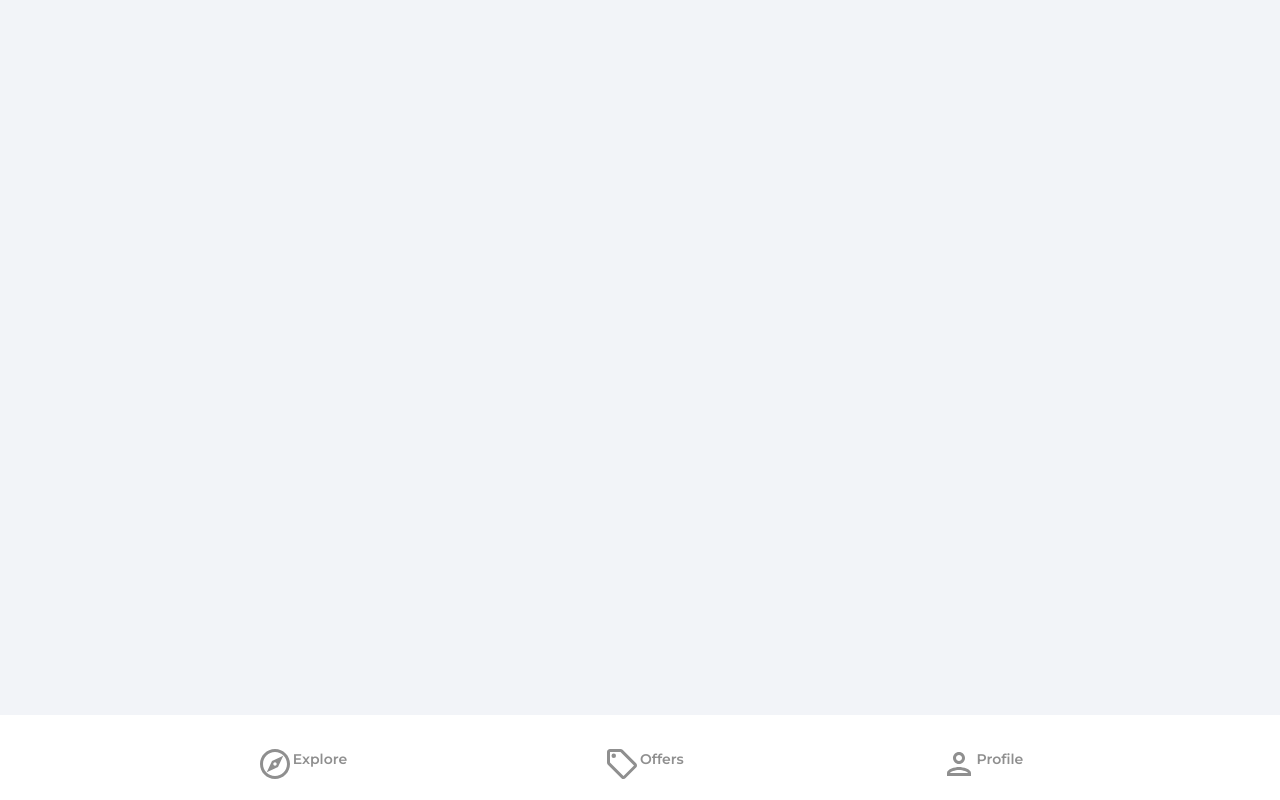
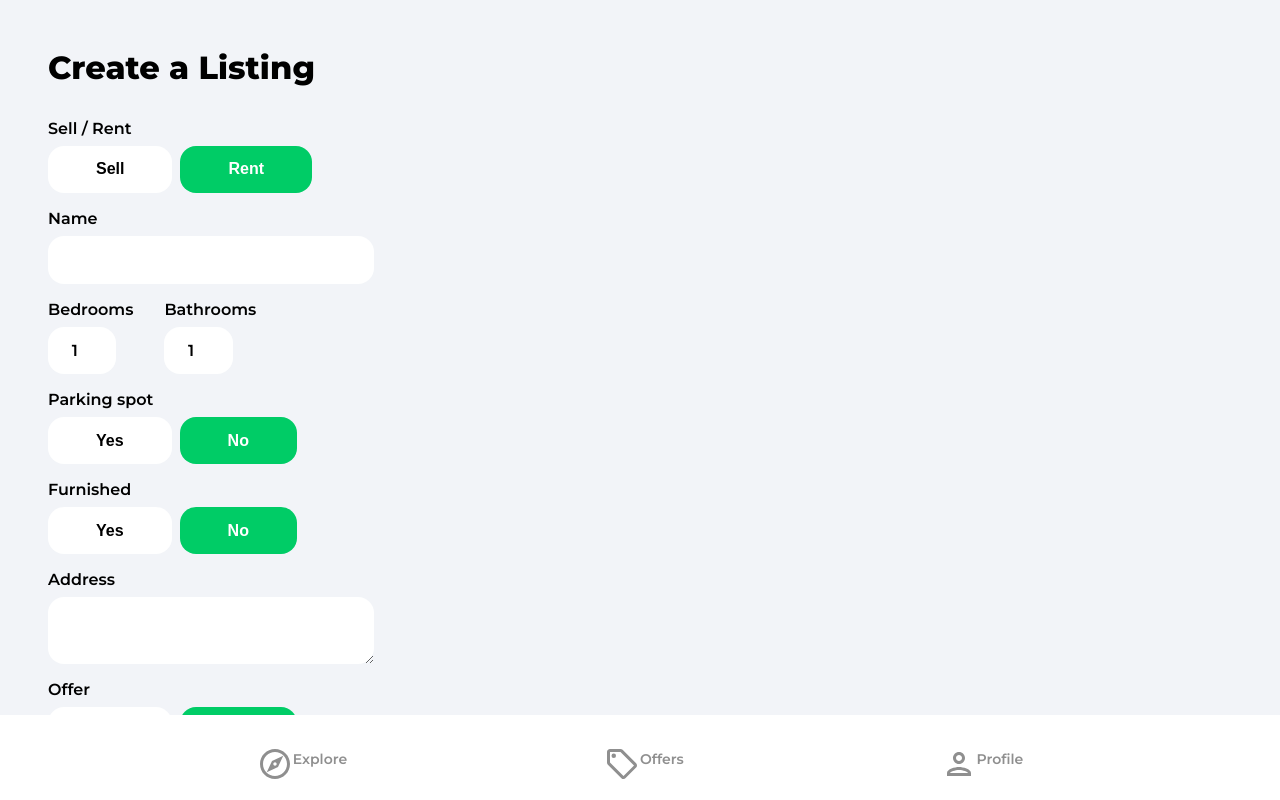
Before and after one commit to ZahidAbdi/house-search, a React (Create React App) app: page /create-listing in a window 1280 px wide. Shown: the top 800 px of the page. Built offline with nearby package versions, Linux system fonts and the light colour scheme; no server answers; sample sign-in values are in the browser's storage.

Commit message:
created a listing form

```diff
--- a/src/App.js
+++ b/src/App.js
@@ -4,12 +4,13 @@
 import Navbar from './components/Navbar';
 import PrivateRoute from './components/PrivateRoute';
 import Explore from './pages/Explore';
-import ForgotPassword from './pages/ForgotPassword';
 import Offers from './pages/Offers';
 import Category from './pages/Category';
 import Profile from './pages/Profile';
 import SignIn from './pages/SignIn';
 import SignUp from './pages/SignUp';
+import ForgotPassword from './pages/ForgotPassword';
+import CreateListing from './pages/CreateListing';
 
 function App() {
   return (
@@ -25,6 +26,7 @@
           <Route path='/sign-in' element={<SignIn />} />
           <Route path='/sign-up' element={<SignUp />} />
           <Route path='/forgot-password' element={<ForgotPassword />} />
+          <Route path='/create-listing' element={<CreateListing />} />
         </Routes>
         <Navbar />
       </Router>
--- /dev/null
+++ b/src/pages/CreateListing.jsx
@@ -0,0 +1,338 @@
+import { useState, useEffect, useRef } from 'react'
+import { getAuth, onAuthStateChanged} from 'firebase/auth'
+import { useNavigate } from 'react-router-dom'
+import LoadingSpinner from '../components/LoadingSpinner'
+
+
+function CreateListing() {
+  const [geolocationEnabled, setGeolocationEnabled] = useState(true)
+  const [loading, setLoading] = useState(false)
+  const [formData, setFormData] = useState({
+    type: 'rent',
+    name: '',
+    bedrooms: 1,
+    bathrooms: 1,
+    parking: false,
+    furnished: false,
+    address: '',
+    offer: false,
+    regularPrice: 0,
+    discountedPrice: 0,
+    images: {},
+    latitude: 0,
+    longitude: 0
+  })
+
+  const {
+    type,
+    name,
+    bedrooms,
+    bathrooms,
+    parking,
+    furnished,
+    address,
+    offer,
+    regularPrice,
+    discountedPrice,
+    images,
+    latitude,
+    longitude
+  } = formData
+
+  const auth = getAuth()
+  const navigate = useNavigate()
+  const isMounted = useRef(true)
+
+  useEffect(() => {
+    if(isMounted) {
+      onAuthStateChanged(auth, (user) => {
+        if(user) {
+          setFormData({...formData, userRef: user.uid})
+        } else {
+          navigate('/sign-in')
+        }
+      })
+    }
+
+    return () => {
+      isMounted.current = false
+    }
+    // eslint-disable-next-line react-hooks/exhaustive-deps
+  }, [isMounted])
+
+
+  const onSubmit = (e) => {
+    e.preventDefault()
+    console.log(formData)
+  }
+
+  const onMutate = (e) => {
+    // check if the boolean in the form if true or false
+    let boolean = null
+
+    if (e.target.value === 'true') {
+      boolean = true
+    }
+    if (e.target.value === 'false') {
+      boolean = false
+    }
+
+    // check if its a file
+    if(e.target.files) {
+      setFormData((prevState) => ({
+        ...prevState,
+        images: e.target.files
+      }))
+    }
+
+    // if its a text/boolean/numbers return
+    if(!e.target.files) {
+      setFormData((prevState) => ({
+        ...prevState,
+        // if the value on the left is null then use the right value
+        [e.target.id]: boolean ?? e.target.value
+      }))
+    }
+  }
+
+  if(loading) {
+    return <LoadingSpinner />
+  }
+
+  return (
+    <div className='profile'>
+      <header>
+       <p className="pageHeader">Create a Listing</p>
+      </header>
+
+      <main>
+        <form onSubmit={onSubmit}>
+          <label className='formLabel'>Sell / Rent </label>
+          <div className="formButtons">
+            <button
+            type='button'
+            className={type === 'sale' ? 'formButtonActive' : 'formButton'}
+            id='type'
+            value='sale'
+            onClick={onMutate}
+            >
+              Sell
+            </button>
+            <button
+            type='button'
+            className={type === 'rent' ? 'formButtonActive' : 'formButton'}
+            id='type'
+            value='rent'
+            onClick={onMutate}
+            >
+              Rent
+            </button>
+          </div>
+          <label className='formLabel'>Name</label>
+          <input
+            className='formInputName'
+            type='text'
+            id='name'
+            value={name}
+            onChange={onMutate}
+            maxLength='32'
+            minLength='10'
+            required
+          />
+
+          <div className='formRooms flex'>
+            <div>
+              <label className='formLabel'>Bedrooms</label>
+              <input
+                className='formInputSmall'
+                type='number'
+                id='bedrooms'
+                value={bedrooms}
+                onChange={onMutate}
+                min='1'
+                max='50'
+                required
+              />
+            </div>
+
+            <div>
+              <label className='formLabel'>Bathrooms</label>
+              <input
+                className='formInputSmall'
+                type='number'
+                id='bathrooms'
+                value={bathrooms}
+                onChange={onMutate}
+                min='1'
+                max='50'
+                required
+              />
+            </div>
+          </div>
+          <label className='formLabel'>Parking spot</label>
+          <div className='formButtons'>
+            <button
+              className={parking ? 'formButtonActive' : 'formButton'}
+              type='button'
+              id='parking'
+              value={true}
+              onClick={onMutate}
+              min='1'
+              max='50'
+            >
+              Yes
+            </button>
+            <button
+              className={
+                !parking && parking !== null ? 'formButtonActive' : 'formButton'
+              }
+              type='button'
+              id='parking'
+              value={false}
+              onClick={onMutate}
+            >
+              No
+            </button>
+          </div>
+
+          <label className='formLabel'>Furnished</label>
+          <div className='formButtons'>
+            <button
+              className={furnished ? 'formButtonActive' : 'formButton'}
+              type='button'
+              id='furnished'
+              value={true}
+              onClick={onMutate}
+            >
+              Yes
+            </button>
+            <button
+              className={
+                !furnished && furnished !== null
+                  ? 'formButtonActive'
+                  : 'formButton'
+              }
+              type='button'
+              id='furnished'
+              value={false}
+              onClick={onMutate}
+            >
+              No
+            </button>
+          </div>
+
+          <label className='formLabel'>Address</label>
+          <textarea
+            className='formInputAddress'
+            type='text'
+            id='address'
+            value={address}
+            onChange={onMutate}
+            required
+          />
+          {/* check geo location */}
+          {!geolocationEnabled && (
+            <div className='formLatLng flex'>
+              <div>
+                <label className='formLabel'>Latitude</label>
+                <input
+                  className='formInputSmall'
+                  type='number'
+                  id='latitude'
+                  value={latitude}
+                  onChange={onMutate}
+                  required
+                />
+              </div>
+              <div>
+                <label className='formLabel'>Longitude</label>
+                <input
+                  className='formInputSmall'
+                  type='number'
+                  id='longitude'
+                  value={longitude}
+                  onChange={onMutate}
+                  required
+                />
+              </div>
+            </div>
+          )}
+
+          <label className='formLabel'>Offer</label>
+            <div className='formButtons'>
+              <button
+                className={offer ? 'formButtonActive' : 'formButton'}
+                type='button'
+                id='offer'
+                value={true}
+                onClick={onMutate}
+              >
+                Yes
+              </button>
+              <button
+                className={
+                  !offer && offer !== null ? 'formButtonActive' : 'formButton'
+                }
+                type='button'
+                id='offer'
+                value={false}
+                onClick={onMutate}
+              >
+                No
+              </button>
+            </div>
+
+          <label className='formLabel'>Regular Price</label>
+          <div className='formPriceDiv'>
+            <input
+              className='formInputSmall'
+              type='number'
+              id='regularPrice'
+              value={regularPrice}
+              onChange={onMutate}
+              min='50'
+              max='750000000'
+              required
+            />
+            {type === 'rent' && <p className='formPriceText'>$ / Month</p>}
+          </div>
+
+          {offer && (
+            <>
+              <label className='formLabel'>Discounted Price</label>
+              <input
+                className='formInputSmall'
+                type='number'
+                id='discountedPrice'
+                value={discountedPrice}
+                onChange={onMutate}
+                min='50'
+                max='750000000'
+                required={offer}
+              />
+            </>
+          )}
+          <label className='formLabel'>Images</label>
+          <p className='imagesInfo'>
+            The first image will be the cover (max 6).
+          </p>
+          <input
+            className='formInputFile'
+            type='file'
+            id='images'
+            onChange={onMutate}
+            max='6'
+            accept='.jpg,.png,.jpeg'
+            multiple
+            required
+          />
+          <button type='submit' className='primaryButton createListingButton'>
+            Create Listing
+          </button>
+        </form>
+      </main>
+    </div>
+  )
+}
+
+export default CreateListing
--- a/src/pages/Profile.jsx
+++ b/src/pages/Profile.jsx
@@ -2,8 +2,10 @@
 import { getAuth, updateProfile } from 'firebase/auth'
 import { updateDoc, doc } from 'firebase/firestore'
 import { db } from '../firebase.config'
-import { useNavigate } from 'react-router-dom'
+import { useNavigate, Link } from 'react-router-dom'
 import {toast} from 'react-toastify'
+import arrowRight from '../assets/svg/keyboardArrowRightIcon.svg'
+import homeIcon from '../assets/svg/homeIcon.svg'
 
 
 function Profile() {
@@ -98,6 +100,11 @@
           />
         </form>
       </div>
+      <Link to='/create-listing' className='createListing'>
+        <img src={homeIcon} alt="home" />
+        <p>Sell or rent your home</p>
+        <img src={arrowRight} alt="arrow right" />
+      </Link>
     </main>
   </div>
 }
```
